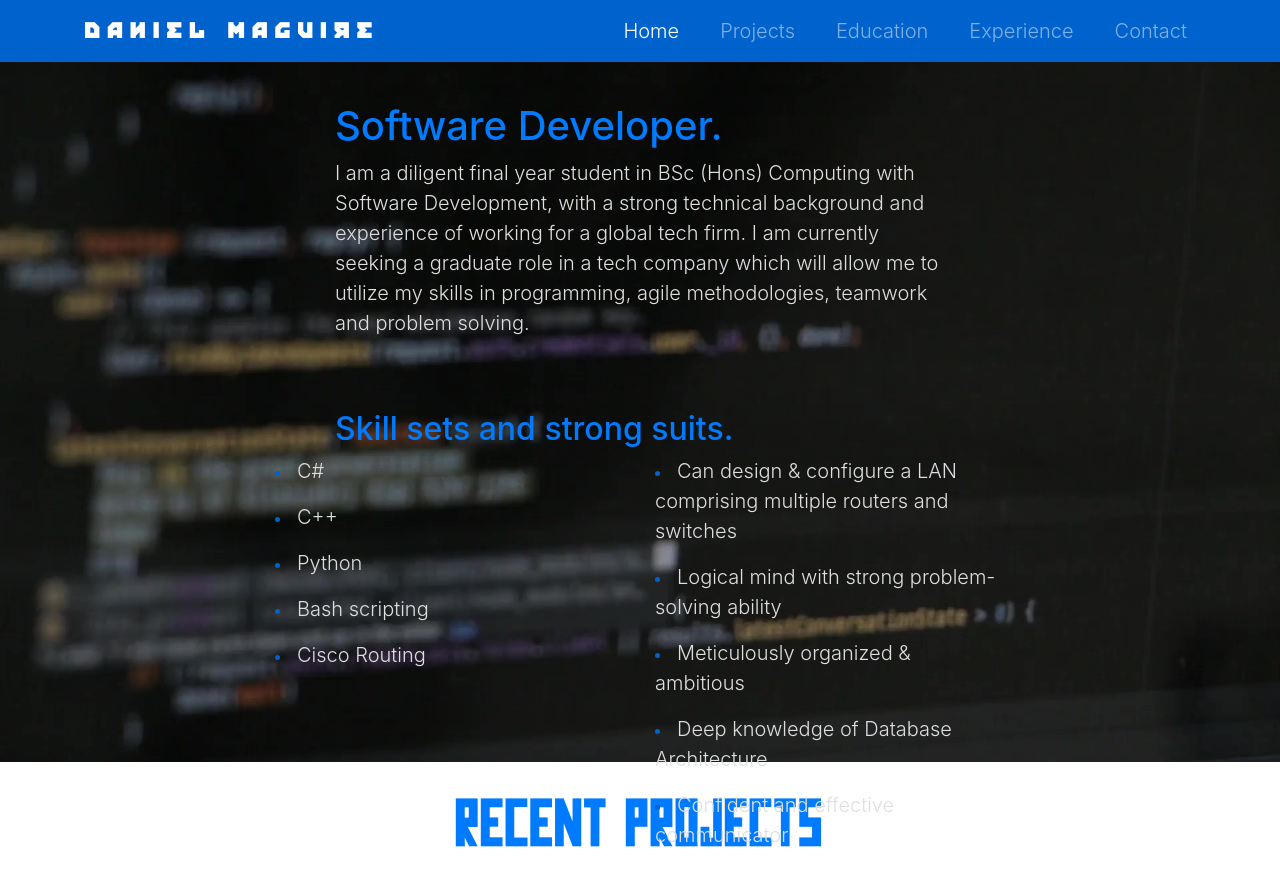
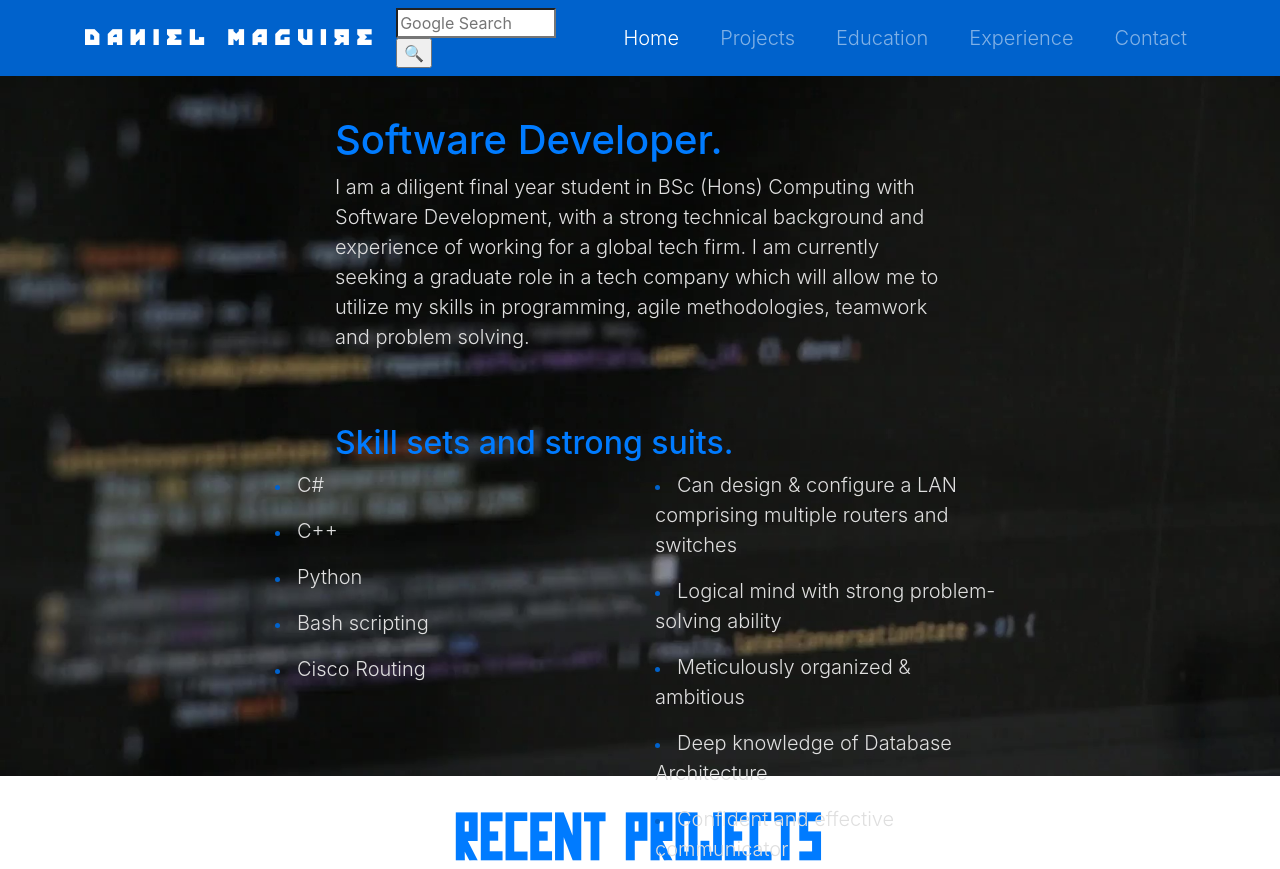
Before and after one commit to prudx/prudx.github.io, a plain HTML site: page index.html in a window 1280 px wide. Shown: the top 869 px of the page. Drawn offline with Linux system fonts and the light colour scheme.

Commit message:
Google search bar implemented

```diff
--- a/css/style.css
+++ b/css/style.css
@@ -43,6 +43,11 @@ li span {
 .education-experience {
   margin-left: 1em;
   margin-right: 1em;
+}
+
+.searchField {
+  max-width: 10em;
+  position: center;
 }
 
 .text-overlay {
--- a/index.html
+++ b/index.html
@@ -20,6 +20,17 @@
 
   <body>
 
+<!--
+      <form class="navbar-form navbar-right" role="search">
+          <div class="input-group">
+          <input type="text" class="form-control" placeholder="Search">
+          <span class="input-group-btn">
+          <button type="submit" class="btn btn-default">
+          <span class="glyphicon glyphicon-search"></span>
+          </button>
+          </span>
+          </div>
+          </form> -->
 
     <!-- Navigation -->
     <nav class="navbar navbar-expand-lg navbar-dark static-top">
@@ -29,6 +40,11 @@
           <span class="navbar-toggler-icon"></span>
         </button>
         <div class="collapse navbar-collapse" id="navbar-responsive">
+            <form class="search" action="http://www.google.com/search" method="get" onSubmit="Gsitesearch(this)">
+              <input name="q" type="hidden"/>
+              <input name="qfront" type="search" required class="searchField" placeholder="Google Search" maxlength="50"/>
+              <input type="submit" class="search-button" value="🔍" />
+            </form>
           <ul class="navbar-nav ml-auto">
             <li class="nav-item active">
               <a class="nav-link" href="#">Home
@@ -74,7 +90,7 @@
                     <div class="col-lg-3"></div>
                     <div class="container">
                       <div class="row">
-                        <div class="col-lg-2 col-sm-0"></div>
+                        <div class="col-lg-2"></div>
                         <div class="col-lg-4 col-sm-6 col-xs-6">
                             <li class="bulletpoint">
                               <span class="lead">C#</span><p></p>
@@ -438,6 +454,14 @@
     <!-- Random scripts -->
     <script src="js/jquery.easing.min.js"></script>
 
+    <!-- Search engine -->
+    <script>
+      var domainroot=""
+      function Gsitesearch(curobj){
+      curobj.q.value=""+domainroot+" "+curobj.qfront.value
+      }
+    </script>
+
   <!--
     Might need below js
     <script src="js/stylish-portfolio.min.js"></script>
```
